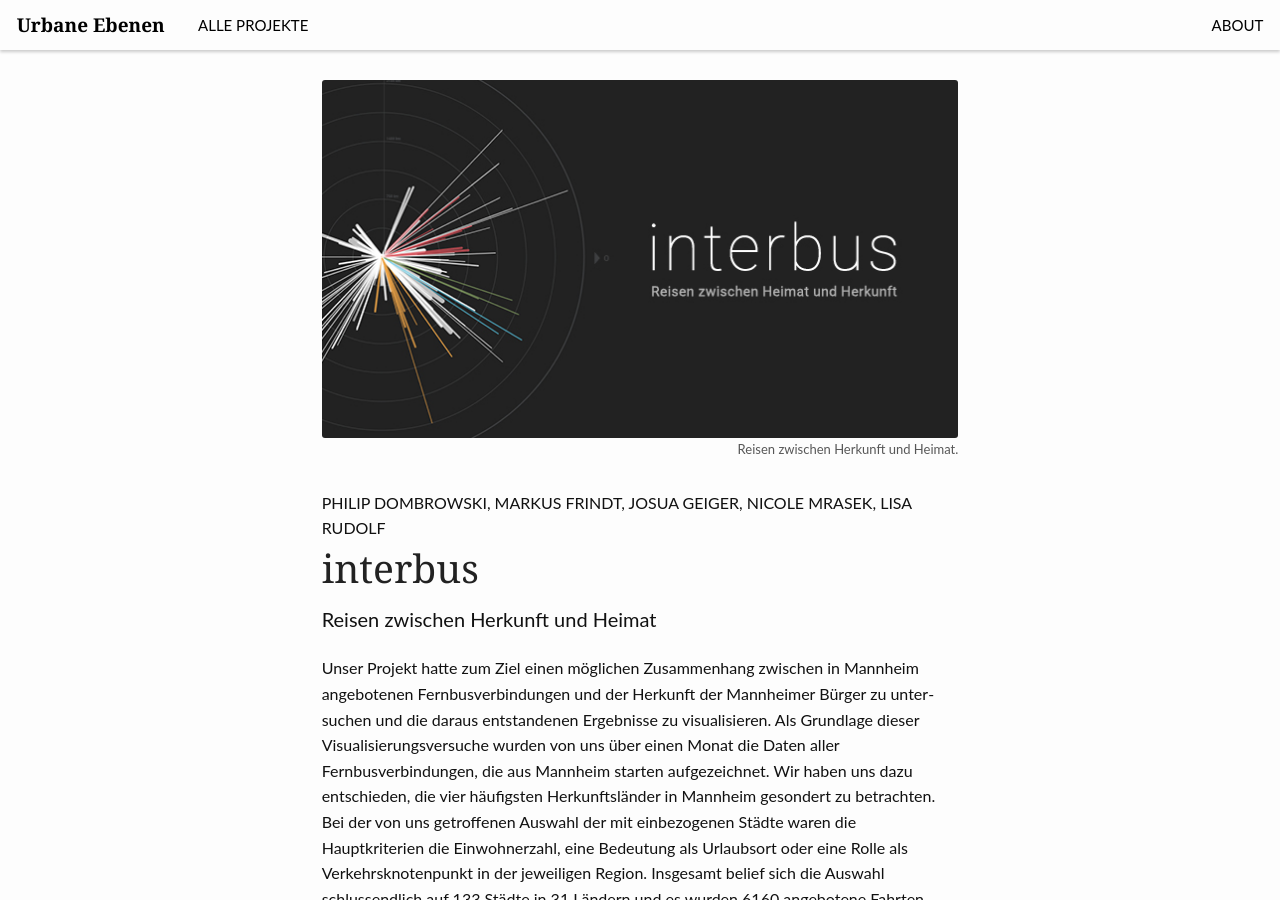
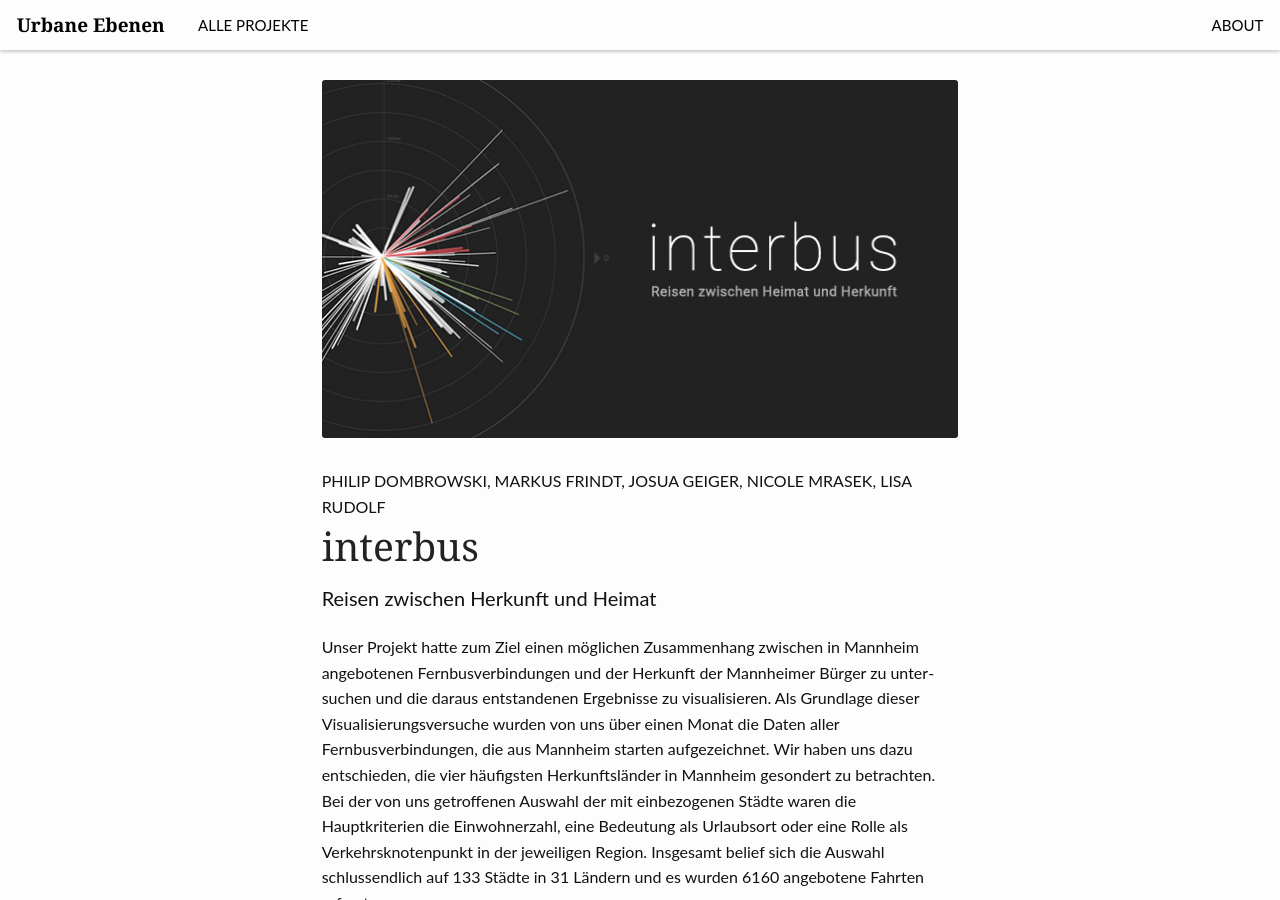
Before and after one commit to tillnagel/gdv-website, a Jekyll site: the page built from _posts/projects/2017-01-28-interbus.md, in a window 1280 px wide and 900 px high. Built offline with Jekyll 4.4.1, drawn with Linux system fonts in a browser that asks for light colours.

Commit message:
Update 2017-01-28-interbus.md

```diff
--- a/_posts/projects/2017-01-28-interbus.md
+++ b/_posts/projects/2017-01-28-interbus.md
@@ -9,7 +9,6 @@ categories:
     - projects
 image:
     title: interbus/teaser.jpg
-    caption: Reisen zwischen Herkunft und Heimat.
 author: Philip Dombrowski, Markus Frindt, Josua Geiger, Nicole Mrasek, Lisa Rudolf
 ---
 
```
